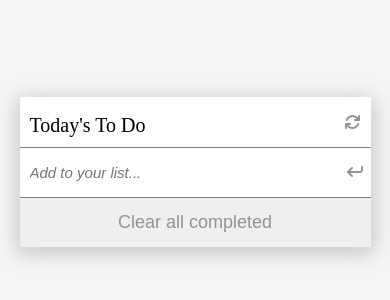
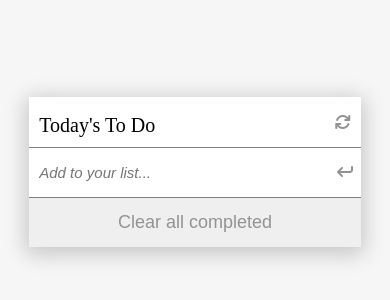
Before and after one commit to KIsmoilov/to-do-list-project-with-webpack, a website built with webpack: page src/index.html in a window 390 px wide. Shown: the part 72-372 px from the top of the page. Built offline with nearby package versions, Linux system fonts and the light colour scheme.

Commit message:
Improve the mobile responsiveness

```diff
--- a/src/index.css
+++ b/src/index.css
@@ -13,16 +13,22 @@ body {
 #toDoForm {
   display: flex;
   flex-direction: column;
-  width: 40%;
+  width: 45%;
   height: auto;
   margin: 20vh auto auto auto;
   background-color: rgb(246, 246, 246);
   box-shadow: 0 4px 20px 3px rgb(0, 0, 0, 0.2);
 }
 
+@media screen and (max-width: 992px) {
+  #toDoForm {
+    width: 70%;
+  }
+}
+
 @media screen and (max-width: 768px) {
   #toDoForm {
-    width: 90%;
+    width: 85%;
   }
 }
 
```
Also changed, not shown: dist/index.js.
